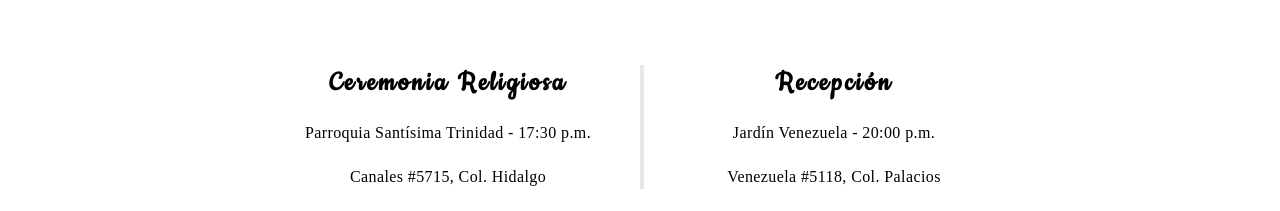
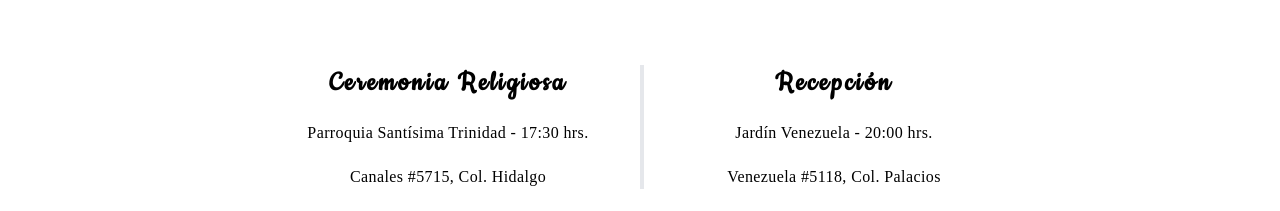
Before and after one commit to rodorce/jonathan-eva-wedding-page, a React (Create React App) app: page / in a window 1280 px wide. Shown: the part 4780-4991 px from the top of the page. Built offline with nearby package versions, Linux system fonts and the light colour scheme; some icons are missing.

Commit message:
change on date format

```diff
--- a/src/components/InvitationDate.js
+++ b/src/components/InvitationDate.js
@@ -2,8 +2,6 @@ import { Heart } from "iconoir-react";
 import React from "react";
 import photo from "../photos/7.jpg";
 import church from "../photos/iglesia.svg";
-import cubrebocas from "../photos/cubrebocas.svg";
-import whatsapp from "../photos/whatsapp.png";
 const InvitationDate = () => {
   return (
     <>
@@ -27,7 +25,7 @@ const InvitationDate = () => {
                 className="font-medium text-md mt-5 tracking-wide text-center font-Playfair"
                 data-aos="fade-in"
               >
-                Parroquia Santísima Trinidad - 17:30 p.m.
+                Parroquia Santísima Trinidad - 17:30 hrs.
               </h6>
               <h6 className="font-medium text-md mt-5 tracking-wide text-center font-Playfair">
                 Canales #5715, Col. Hidalgo
@@ -44,7 +42,7 @@ const InvitationDate = () => {
                 className="font-medium text-md mt-5 tracking-wide text-center font-Playfair"
                 data-aos="fade-in"
               >
-                Jardín Venezuela - 20:00 p.m.
+                Jardín Venezuela - 20:00 hrs.
               </h6>
               <h6
                 className="font-medium text-md mt-5 tracking-wide text-center font-Playfair"
```
